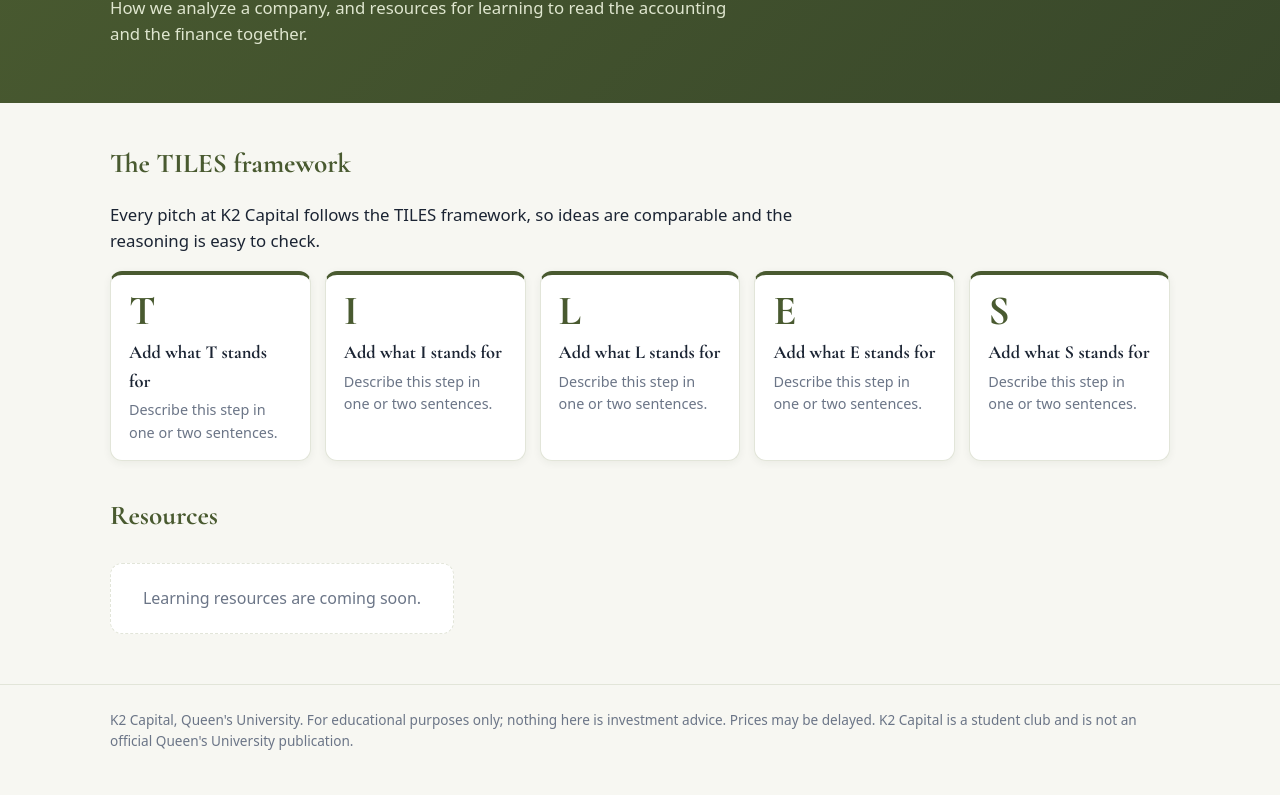
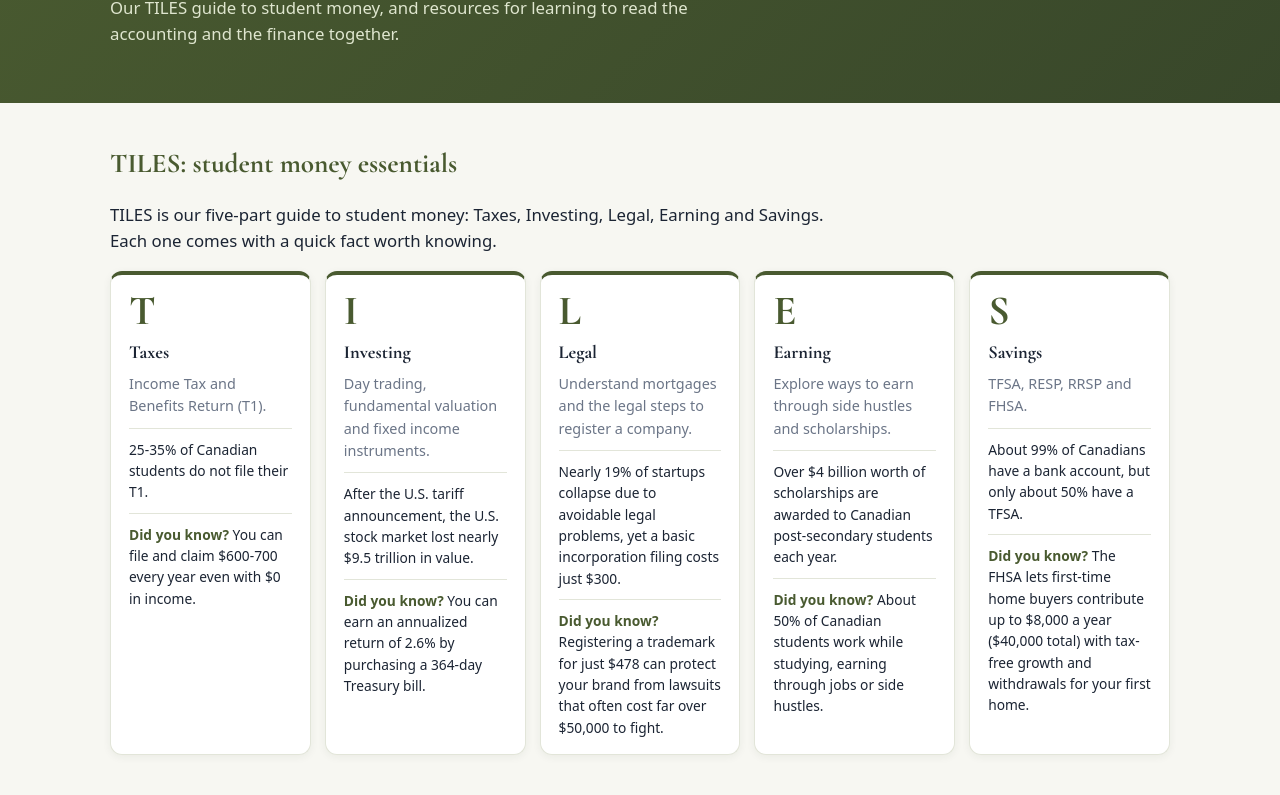
Before and after one commit to RafayHaque/k2-capital, a plain HTML site: page education.html in a window 1280 px wide. Shown: the part 214-1009 px from the top of the page. Drawn offline with nearby package versions, Linux system fonts and the light colour scheme.

Commit message:
Lining numerals in title, real event, TILES content, team groups and photos
Co-Authored-By: Claude Sonnet 5.5 <noreply@anthropic.com>
Claude-Session: https://claude.ai/code/session_01VJjQ6VRjP2NeDZTgQNAMSe

```diff
--- a/education.html
+++ b/education.html
@@ -16,13 +16,13 @@
   <div class="hero">
     <div class="wrap">
       <h1>Education</h1>
-      <p>How we analyze a company, and resources for learning to read the accounting and the finance together.</p>
+      <p>Our TILES guide to student money, and resources for learning to read the accounting and the finance together.</p>
     </div>
   </div>
 
   <main class="wrap">
     <section class="block first">
-      <h2>The TILES framework</h2>
+      <h2>TILES: student money essentials</h2>
       <p class="lead" id="tiles-intro"></p>
       <div class="tiles" id="tiles"></div>
     </section>
@@ -40,15 +40,25 @@
   <script>
     // ---- Edit this section to update the page (on GitHub: open this file, click the pencil icon) ----
 
-    const TILES_INTRO = "Every pitch at K2 Capital follows the TILES framework, so ideas are comparable and the reasoning is easy to check.";
+    const TILES_INTRO = "TILES is our five-part guide to student money: Taxes, Investing, Legal, Earning and Savings. Each one comes with a quick fact worth knowing.";
 
-    // TODO: replace the placeholder letters, titles and descriptions with the real TILES framework.
+    // fact: a "Did you know" line. Edit the text below, or add/remove tiles, on GitHub.
     const TILES = [
-      { letter: "T", title: "Add what T stands for", body: "Describe this step in one or two sentences." },
-      { letter: "I", title: "Add what I stands for", body: "Describe this step in one or two sentences." },
-      { letter: "L", title: "Add what L stands for", body: "Describe this step in one or two sentences." },
-      { letter: "E", title: "Add what E stands for", body: "Describe this step in one or two sentences." },
-      { letter: "S", title: "Add what S stands for", body: "Describe this step in one or two sentences." },
+      { letter: "T", title: "Taxes", body: "Income Tax and Benefits Return (T1).",
+        stat: "25-35% of Canadian students do not file their T1.",
+        fact: "You can file and claim $600-700 every year even with $0 in income." },
+      { letter: "I", title: "Investing", body: "Day trading, fundamental valuation and fixed income instruments.",
+        stat: "After the U.S. tariff announcement, the U.S. stock market lost nearly $9.5 trillion in value.",
+        fact: "You can earn an annualized return of 2.6% by purchasing a 364-day Treasury bill." },
+      { letter: "L", title: "Legal", body: "Understand mortgages and the legal steps to register a company.",
+        stat: "Nearly 19% of startups collapse due to avoidable legal problems, yet a basic incorporation filing costs just $300.",
+        fact: "Registering a trademark for just $478 can protect your brand from lawsuits that often cost far over $50,000 to fight." },
+      { letter: "E", title: "Earning", body: "Explore ways to earn through side hustles and scholarships.",
+        stat: "Over $4 billion worth of scholarships are awarded to Canadian post-secondary students each year.",
+        fact: "About 50% of Canadian students work while studying, earning through jobs or side hustles." },
+      { letter: "S", title: "Savings", body: "TFSA, RESP, RRSP and FHSA.",
+        stat: "About 99% of Canadians have a bank account, but only about 50% have a TFSA.",
+        fact: "The FHSA lets first-time home buyers contribute up to $8,000 a year ($40,000 total) with tax-free growth and withdrawals for your first home." },
     ];
 
     // category: "Accounting", "Finance" or "Valuation" (add your own). link is optional.
@@ -62,7 +72,7 @@
     const $ = (id) => document.getElementById(id);
 
     $("tiles-intro").textContent = TILES_INTRO;
-    $("tiles").innerHTML = TILES.map((t) => `<div class="tile"><div class="letter">${esc(t.letter)}</div><h3>${esc(t.title)}</h3><p>${esc(t.body)}</p></div>`).join("");
+    $("tiles").innerHTML = TILES.map((t) => `<div class="tile"><div class="letter">${esc(t.letter)}</div><h3>${esc(t.title)}</h3><p>${esc(t.body)}</p>${t.stat ? `<p class="fact">${esc(t.stat)}</p>` : ""}${t.fact ? `<p class="fact"><b>Did you know?</b> ${esc(t.fact)}</p>` : ""}</div>`).join("");
 
     let cat = "All";
     function renderResources() {
--- a/events-data.js
+++ b/events-data.js
@@ -12,8 +12,5 @@ const EVENT_TYPES = {
 };
 
 const EVENTS = [
-  { sample: true, type: "meeting", date: "2026-12-01", time: "6:00 PM", location: "Goodes Hall, Kingston", title: "Public portfolio meeting", description: "Review of the portfolio, recent trades and what we are watching. Open to all students." },
-  { sample: true, type: "pitch", date: "2026-12-08", time: "6:30 PM", location: "Goodes Hall, Kingston", title: "Associate stock pitch night", description: "Associates pitch a stock using the TILES framework. Members vote on what joins the watchlist." },
-  { sample: true, type: "case", date: "2027-01-23", time: "9:00 AM", location: "Kingston, ON", title: "K2 Capital case competition", description: "Teams of four analyze a company and present a valuation to a panel.", link: "" },
-  { sample: true, type: "meeting", date: "2026-11-17", time: "6:00 PM", location: "Goodes Hall, Kingston", title: "General club meeting", description: "Past event example." },
+  { type: "case", date: "2026-11-29", location: "Goodes Hall, Kingston", title: "Accounting and Finance Case Competition", description: "A real-life case competition: teams analyze the Memorial Centre Farmers Market and present their recommendations." },
 ];
--- a/styles.css
+++ b/styles.css
@@ -34,7 +34,7 @@ header.site .wrap {
   display: flex; align-items: center; justify-content: space-between;
   padding-top: 16px; padding-bottom: 16px; flex-wrap: wrap; gap: 12px;
 }
-h1, h2, h3, .brand-text { font-family: "Cormorant Garamond", Georgia, "Times New Roman", serif; }
+h1, h2, h3, .brand-text { font-family: "Cormorant Garamond", Georgia, "Times New Roman", serif; font-variant-numeric: lining-nums; font-feature-settings: "lnum" 1; }
 h1, h2 { font-weight: 700; }
 .brand { display: flex; align-items: center; gap: 12px; font-weight: 700; font-size: 1.6rem; letter-spacing: .02em; color: #fff; text-decoration: none; }
 .brand img { height: 60px; width: 60px; border-radius: 10px; display: block; }
@@ -232,3 +232,13 @@ section.block.first { margin-top: 40px; }
 #week-table th, #week-table td { text-align: right; padding-left: 10px; padding-right: 10px; }
 #week-table th:nth-child(-n+3), #week-table td:nth-child(-n+3) { text-align: left; }
 .table-wrap[hidden] { display: none; }
+
+/* Team groups and TILES facts */
+.team-group { margin-top: 22px; }
+.team-group h3.subhead { margin: 0 0 10px; }
+.avatar { object-fit: cover; }
+.tiles { grid-template-columns: repeat(auto-fit, minmax(230px, 1fr)); }
+@media (min-width: 1000px) { .tiles { grid-template-columns: repeat(5, 1fr); } }
+.tile h3 { margin: 6px 0 6px; }
+.tile .fact { margin-top: 10px; padding-top: 10px; border-top: 1px solid var(--line); font-size: .86rem; color: var(--text); }
+.tile .fact b { color: var(--navy); }
```
Also changed, not shown: about.html (+20 -8 lines), images/team/photo-01.jpg (added), images/team/photo-02.jpg (added), images/team/photo-03.jpg (added), images/team/photo-04.jpg (added), images/team/photo-05.jpg (added), images/team/photo-06.jpg (added), images/team/photo-07.jpg (added), images/team/photo-08.jpg (added), images/team/photo-09.jpg (added), images/team/photo-10.jpg (added), images/team/photo-11.jpg (added), images/team/photo-12.jpg (added), images/team/photo-13.jpg (added).
